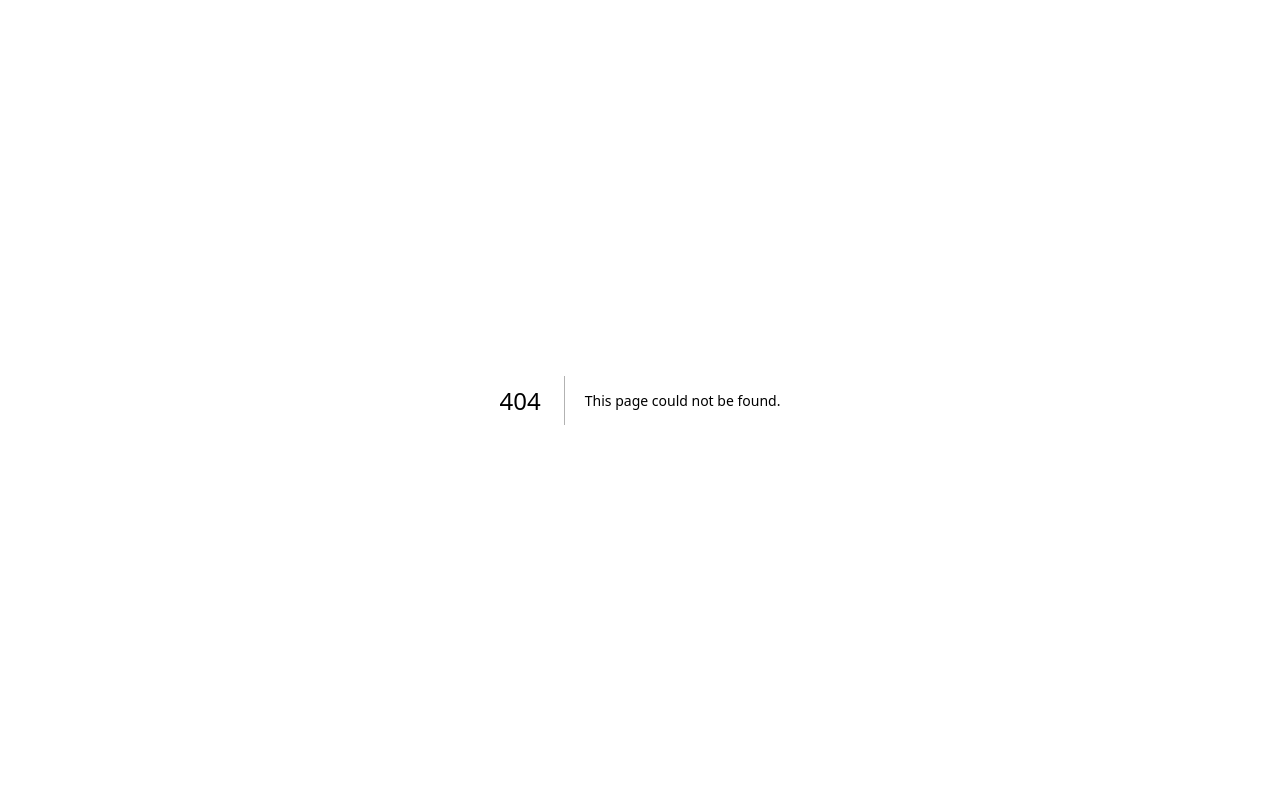
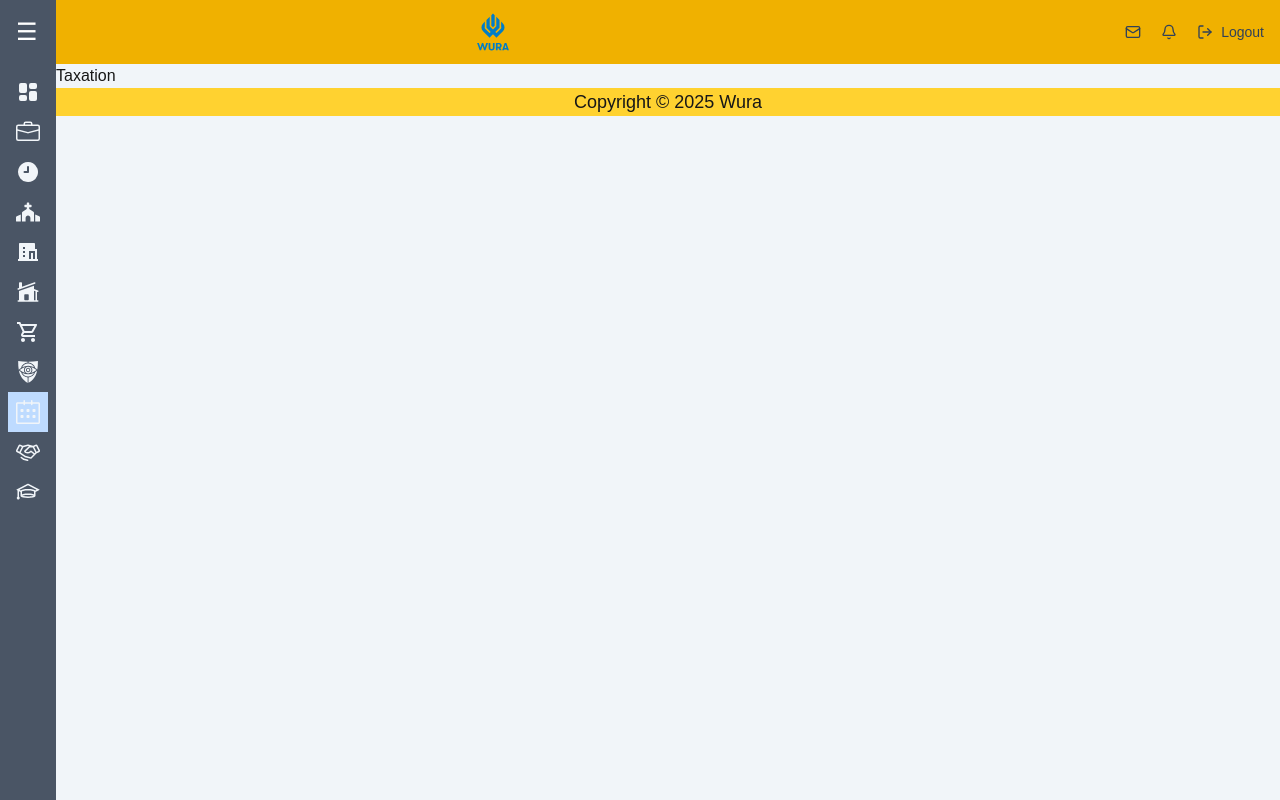
Before and after one commit to Allcrownworks/wurawith-nextjs-15.2.4, a Next.js app: page /tax in a window 1280 px wide. Before the commit this address had no page. Built offline with nearby package versions, Linux system fonts and the light colour scheme.

Commit message:
clsx and map installed

```diff
--- a/package.json
+++ b/package.json
@@ -11,6 +11,7 @@
   "dependencies": {
     "chart.js": "^4.4.8",
     "chartjs-plugin-zoom": "^2.2.0",
+    "clsx": "^2.1.1",
     "hammerjs": "^2.0.8",
     "lucide-react": "^0.486.0",
     "next": "15.2.4",
@@ -18,7 +19,8 @@
     "react": "^19.0.0",
     "react-chartjs-2": "^5.3.0",
     "react-dom": "^19.0.0",
-    "react-icons": "^5.5.0"
+    "react-icons": "^5.5.0",
+    "react-simple-maps": "^3.0.0"
   },
   "devDependencies": {
     "@eslint/eslintrc": "^3",
--- /dev/null
+++ b/src/app/(app)/tax/page.tsx
@@ -0,0 +1,9 @@
+import React from 'react'
+
+const Tax = () => {
+  return (
+    <div>Taxation</div>
+  )
+}
+
+export default Tax
--- a/src/app/Components/dashboard/dashboardhubcomponent/transactionworldwide.tsx
+++ b/src/app/Components/dashboard/dashboardhubcomponent/transactionworldwide.tsx
@@ -1,6 +1,6 @@
 "use client"
 // import React, { useState } from "react";
-// import Map from"./map"
+import Map from"./map"
 
 // import { TbCornerRightUp } from "react-icons/tb";
 
@@ -161,7 +161,7 @@ const Transactionworldwide: React.FC = () => {
           </div>
         </div>
         {/* second grid by the right */}
-        {/* <div className=""><Map /></div> */}
+        <div className=""><Map /></div>
       </div>
     </div>
   );
```
Also changed, not shown: 1 other file (tests, documents, lock files or other folders).
